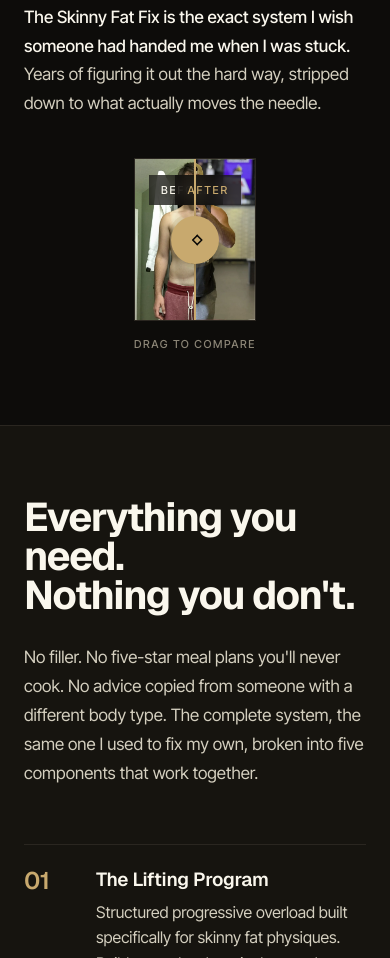
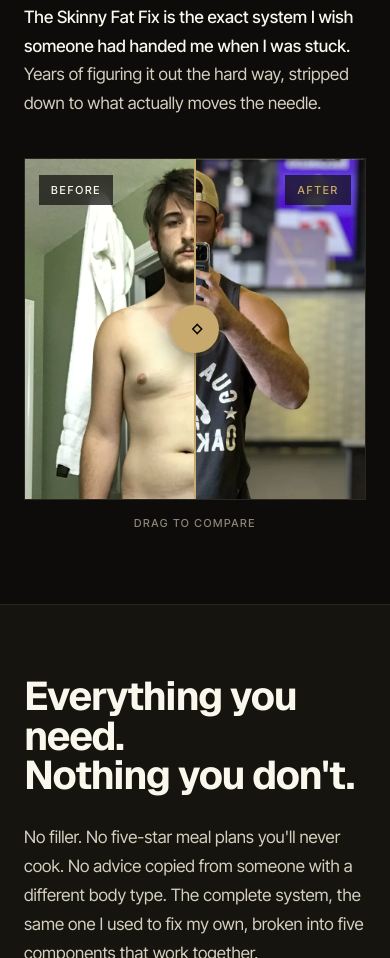
Before and after one commit to notmattgraham/skinnyfatfix, a plain HTML site: page index.html in a window 390 px wide. Shown: the part 3256-4214 px from the top of the page. Drawn offline with nearby package versions, Linux system fonts and the light colour scheme.

Commit message:
Update index.html

```diff
--- a/index.html
+++ b/index.html
@@ -465,6 +465,7 @@
     }
 
     .story-image {
+      width: 100%;
       max-width: 320px;
     }
 
@@ -679,7 +680,17 @@
         grid-template-columns: 1fr;
         gap: 40px;
       }
-      .story-image { max-width: 460px; margin: 0 auto; }
+      .story-image {
+        width: 100%;
+        max-width: 460px;
+        margin: 0 auto;
+      }
+      .ba-slider {
+        aspect-ratio: 1 / 1;
+      }
+      .ba-slider-img img {
+        object-position: center top;
+      }
 
       .hero { padding: 56px 0 40px; }
       section { padding: 72px 0; }
```
